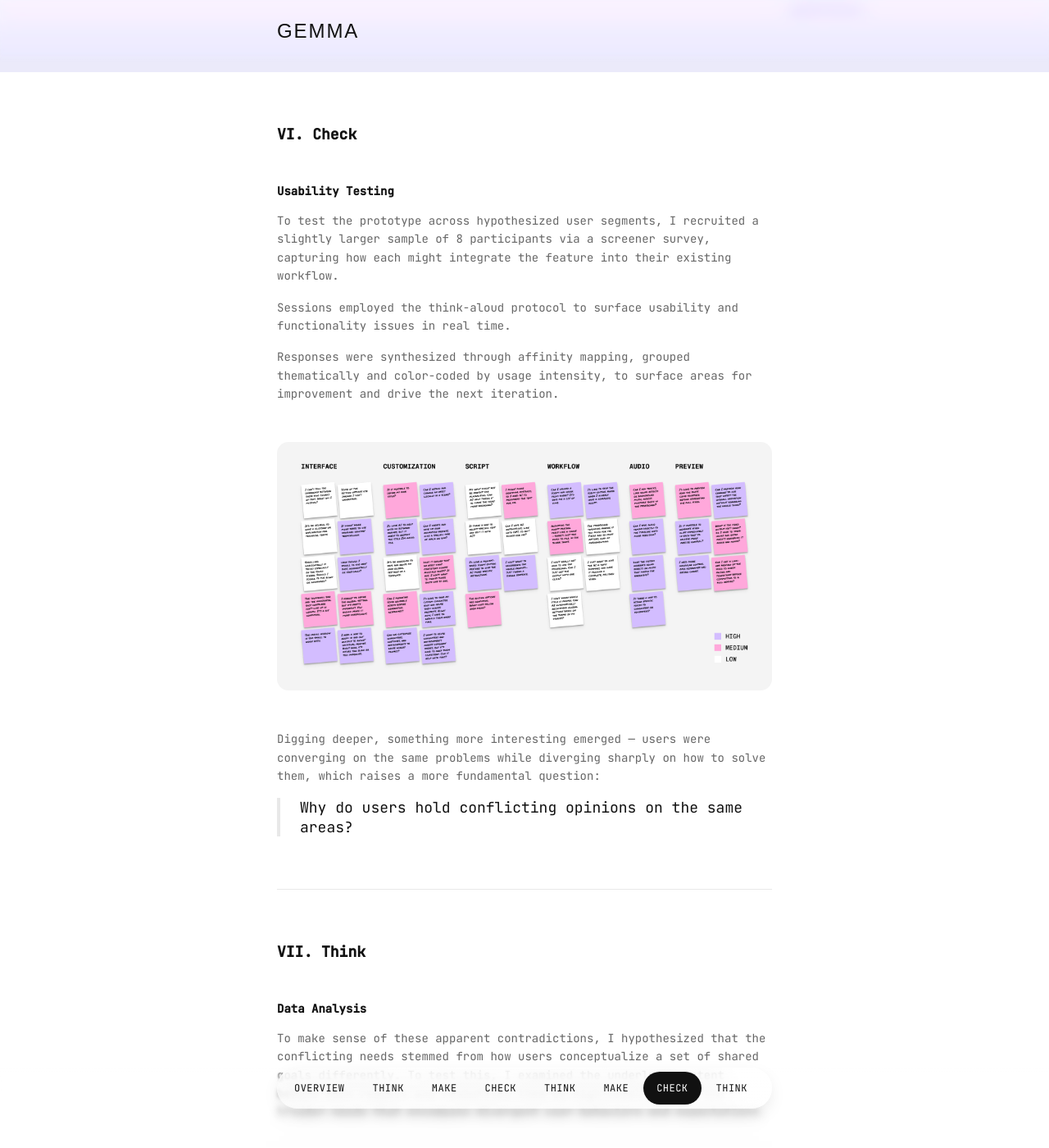
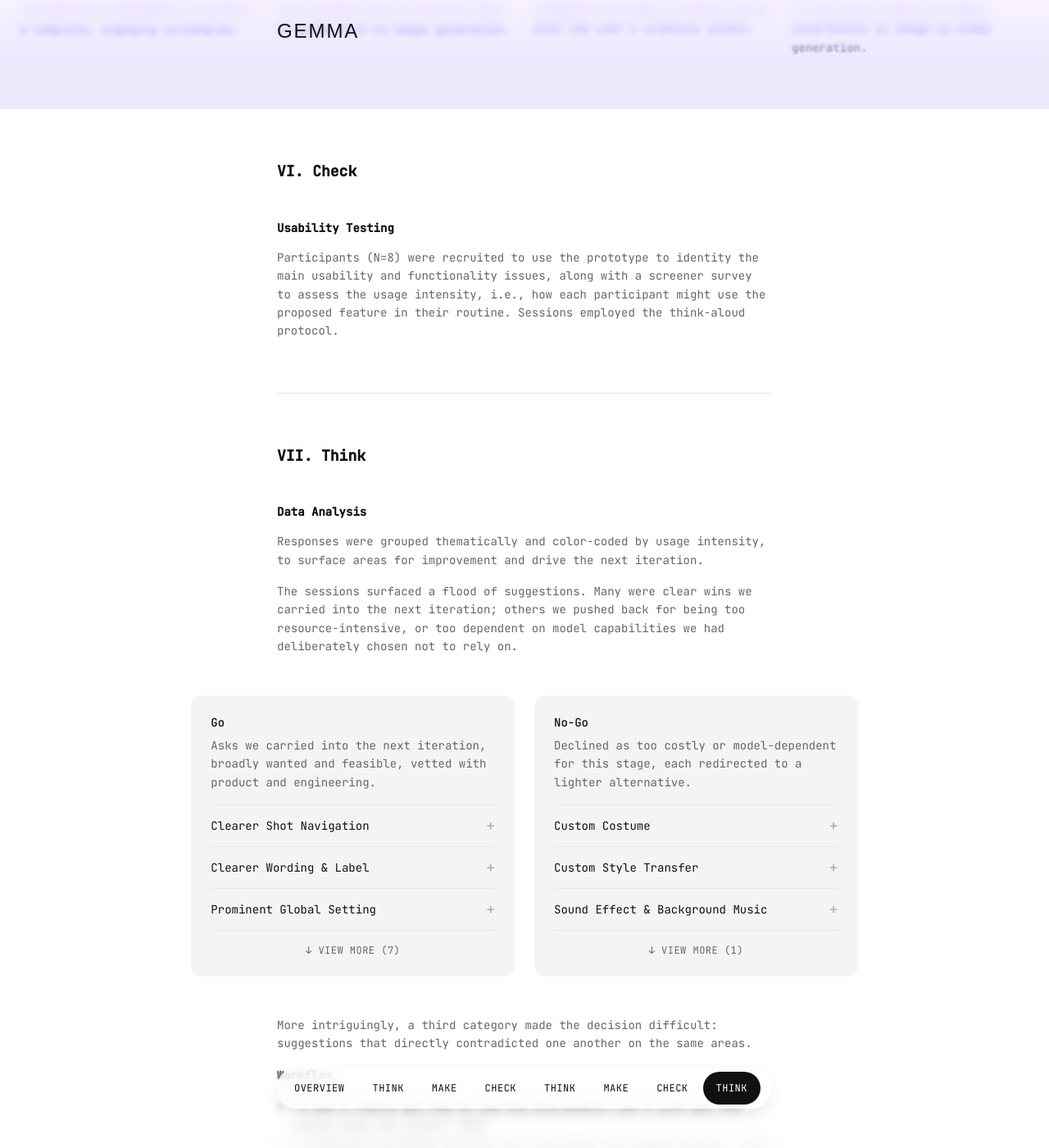
Before and after one commit to azurestocking/azurestocking.github.io, a Jekyll site: the page built from _projects/agent-opus.html, in a window 1280 px wide and 1400 px high, scrolled down 11624 px. Shown: the whole window at 82% size. Built offline with Jekyll 4.4.1, drawn with Linux system fonts in a browser that asks for light colours; some web fonts are replaced; some of the changed text lies outside the part shown.

Commit message:
Restructure Data Analysis: Go/No-Go accordions + conflict quotes
Split usability-testing analysis into a Go / No-Go card pair (collapsible
accordions) plus a third "conflicting suggestions" list quoting verbatim
participant stickers. Tighten Check/Think copy (N=6, N=8), and drop the
now-redundant col-start/col-span classes from content h2 headings.

Co-Authored-By: Claude Opus 4.8 (1M context) <noreply@anthropic.com>
Claude-Session: https://claude.ai/code/session_01MikppSM7uA4USoMtaEjy1Z

```diff
--- a/_projects/agent-opus.html
+++ b/_projects/agent-opus.html
@@ -37,7 +37,7 @@ tools:
 <section>
     <div class="grid">
         <div class="col-start-4 col-span-6">
-            <h2 class="col-start-4 col-span-6 no-index">Overview</h2>
+            <h2 class="no-index">Overview</h2>
             <h3 class="np">Background</h3>
             <p>In Q2 2024, the company was a pre-Series A startup specialized in AI-powered video captioning and repurposing. Existing users were asking for text-to-video generation, a capability that naturally complements the current product, and the recent advances in generative AI had made this feature seem both timely and technically feasible.</p>
             <p>This potentially valuable yet loosely defined opportunity needed to be validated and conceptualized quickly and affordably, before securing leadership buy-in and diverting core production efforts.</p>
@@ -199,7 +199,7 @@ tools:
 <section>
     <div class="grid">
         <div class="col-start-4 col-span-6">
-            <h2 class="col-start-4 col-span-6">Think</h2>
+            <h2>Think</h2>
             <h3>Market Analysis</h3>
             <p>Based on my initial observations of the market, I formed a hypothesis: leading players appeared to focus on generating impressive but disjointed video clips, placing less emphasis on connecting them into structured narrative, which positions themselves more as tools for visual experimentation and asset creation.</p>
             <p>To test it, I identified key players across the production cycle and established a set of criteria to evaluate their narrative capabilities.</p>
@@ -341,7 +341,7 @@ tools:
 <section>
     <div class="grid">
         <div class="col-start-4 col-span-6">
-            <h2 class="col-start-4 col-span-6">Make</h2>
+            <h2>Make</h2>
             <h3>Wireframe</h3>
             <p>How to translate those features into concrete interface paradigms and interaction patterns? I created exploratory sketches that lead two distinct directions.</p>
         </div>
@@ -370,9 +370,9 @@ tools:
 <section>
     <div class="grid">
         <div class="col-start-4 col-span-6">
-            <h2 class="col-start-4 col-span-6">Check</h2>
+            <h2>Check</h2>
             <h3>Concept Testing</h3>
-            <p>Which direction to take? I facilitated a cross-functional stakeholder meeting to walk through annotated sketches and evaluate its viability with designers, engineers, product managers, and some other specialists.</p>
+            <p>Which direction to take? I facilitated a cross-functional stakeholder meeting (N=6) to walk through annotated sketches and evaluate its viability with designers, engineers, product managers, and some other specialists.</p>
         </div>
     </div>
 </section>
@@ -384,9 +384,9 @@ tools:
 <section>
     <div class="grid">
         <div class="col-start-4 col-span-6">
-            <h2 class="col-start-4 col-span-6">Think</h2>
+            <h2>Think</h2>
             <h3>Data Analysis</h3>
-            <p>I used affinity mapping to reorganize stakeholder feedback by theme, revealing shared concerns across roles and informing the direction moving forward.</p>
+            <p>Designers and engineers were initially excited about the node-based interface, but we still had reservations about its viability. I used affinity mapping to reorganize stakeholder feedback by theme, revealing shared concerns across roles and informing the direction moving forward.</p>
         </div>
 
         <div class="col-start-4 col-span-6">
@@ -432,7 +432,7 @@ tools:
         </div>
 
         <div class="col-start-4 col-span-6">
-            <p>The affinity mapping revealed that implementing a node-based architecture would require substantial engineering refactoring, raising critical concerns across three dimensions:</p>
+            <p>It revealed that implementing a node-based architecture would require substantial engineering refactoring, raising critical concerns across three dimensions:</p>
         </div>
 
         <div class="flex-row col-start-3 col-span-8">
@@ -466,7 +466,7 @@ tools:
 <section>
     <div class="grid">
         <div class="col-start-4 col-span-6">
-            <h2 class="col-start-4 col-span-6">Make</h2>
+            <h2>Make</h2>
             <h3>Prototype</h3>
             <div class="p">We introduced an intermediary step of text-to-image generation to stabilize the creative workflow, enabling users to preview keyframes and iterate on their sequence, timing, and narrative logic in areas where models typically fall short.</div>
         </div>
@@ -509,22 +509,9 @@ tools:
 <section>
     <div class="grid">
         <div class="col-start-4 col-span-6">
-            <h2 class="col-start-4 col-span-6">Check</h2>
+            <h2>Check</h2>
             <h3>Usability Testing</h3>
-            <p>To test the prototype across hypothesized user segments, I recruited a slightly larger sample of 8 participants via a screener survey, capturing how each might integrate the feature into their existing workflow.</p>
-            <p>Sessions employed the think-aloud protocol to surface usability and functionality issues in real time.</p>
-            <p>Responses were synthesized through affinity mapping, grouped thematically and color-coded by usage intensity, to surface areas for improvement and drive the next iteration.</p>
-        </div>
-
-        <figure class="col-start-4 col-span-6">
-            <div class="image-container">
-                <img src="{{ '/images/agent-opus/usability-testing-2.png' | relative_url }}" loading="lazy">
-            </div>
-        </figure>
-
-        <div class="col-start-4 col-span-6">
-            <p>Digging deeper, something more interesting emerged — users were converging on the same problems while diverging sharply on how to solve them, which raises a more fundamental question:</p>
-            <blockquote>Why do users hold conflicting opinions on the same areas?</blockquote>
+            <p>Participants (N=8) were recruited to use the prototype to identity the main usability and functionality issues, along with a screener survey to assess the usage intensity, i.e., how each participant might use the proposed feature in their routine. Sessions employed the think-aloud protocol.</p>
         </div>
     </div>
 </section>
@@ -536,10 +523,114 @@ tools:
 <section>
     <div class="grid">
         <div class="col-start-4 col-span-6">
-            <h2 class="col-start-4 col-span-6">Think</h2>
+            <h2>Think</h2>
             <h3>Data Analysis</h3>
-            <p>To make sense of these apparent contradictions, I hypothesized that the conflicting needs stemmed from how users conceptualize a set of shared goals differently. To test this, I examined the underlying intent behind each request and reshuffled them by high-level goals — the broader needs that encompass divergent user behaviors and expectations.</p>
+            <p>Responses were grouped thematically and color-coded by usage intensity, to surface areas for improvement and drive the next iteration.</p>
+            <p>The sessions surfaced a flood of suggestions. Many were clear wins we carried into the next iteration; others we pushed back for being too resource-intensive, or too dependent on model capabilities we had deliberately chosen not to rely on.</p>
         </div>
+
+        <div class="card col-start-3 col-span-4">
+            <h5>Go</h5>
+            <p>Asks we carried into the next iteration, broadly wanted and feasible, vetted with product and engineering.</p>
+            <div class="accordion" data-collapse="3">
+                <details class="accordion-item">
+                    <summary>Clearer Shot Navigation</summary>
+                    <p>Horizontal scrolling felt awkward, especially on touch; users wanted a clear, consistent way to move between shots.</p>
+                </details>
+                <details class="accordion-item">
+                    <summary>Clearer Wording & Label</summary>
+                    <p>Text and control labels read as ambiguous; users wanted clearer distinctions and labels that explain themselves.</p>
+                </details>
+                <details class="accordion-item">
+                    <summary>Prominent Global Setting</summary>
+                    <p>The global setting was easy to miss and should stand out.</p>
+                </details>
+                <details class="accordion-item">
+                    <summary>Larger Editing Modal</summary>
+                    <p>The modal window felt too small to work in comfortably.</p>
+                </details>
+                <details class="accordion-item">
+                    <summary>Intuitive, Precise Zoom</summary>
+                    <p>Zooming to adjust individual frames was too slow and imprecise.</p>
+                </details>
+                <details class="accordion-item">
+                    <summary>Reusable Global Asset</summary>
+                    <p>Customize characters and scenes once and reuse them across shots and projects, instead of rebuilding them every time.</p>
+                </details>
+                <details class="accordion-item">
+                    <summary>Custom Global Setting</summary>
+                    <p>Save preferred global settings and reapply them as a template.</p>
+                </details>
+                <details class="accordion-item">
+                    <summary>AI-Assisted Script Editing</summary>
+                    <p>Edit the script with AI, like selecting specific text, tweaking a single sentence, or giving prompt-based instructions instead of regenerating everything.</p>
+                </details>
+                <details class="accordion-item">
+                    <summary>Simpler Script Breakdown</summary>
+                    <p>Breaking the script into shots and filling in blank ones felt like a chore; users wanted the parsing step to take far less manual effort.</p>
+                </details>
+                <details class="accordion-item">
+                    <summary>Generate Keyframe in Place</summary>
+                    <p>Generate each shot's keyframe right in the storyboard instead of a separate step, for immediate and precise control.</p>
+                </details>
+            </div>
+        </div>
+
+        <div class="card col-start-7 col-span-4">
+            <h5>No-Go</h5>
+            <p>Declined as too costly or model-dependent for this stage, each redirected to a lighter alternative.</p>
+            <div class="accordion" data-collapse="3">
+                <details class="accordion-item">
+                    <summary>Custom Costume</summary>
+                    <p>Customize costumes and outfits and reuse them consistently across shots.</p>
+                </details>
+                <details class="accordion-item">
+                    <summary>Custom Style Transfer</summary>
+                    <p>Define and apply a personal visual style, beyond the presets on offer.</p>
+                </details>
+                <details class="accordion-item">
+                    <summary>Sound Effect & Background Music</summary>
+                    <p>Generate sound effect and music tracks across shots, sync them precisely to the timeline and match the narrative.</p>
+                </details>
+                <details class="accordion-item">
+                    <summary>Custom Character Voice</summary>
+                    <p>Assign customized voices to specific characters or voiceovers.</p>
+                </details>
+            </div>
+        </div>
+
+        <div class="col-start-4 col-span-6">
+            <p>More intriguingly, a third category made the decision difficult: suggestions that directly contradicted one another on the same areas.</p>
+            <p><b>Workflow</b></p>
+            <ul>
+                <li>"I don't really get how to use the storyboard. Can I just get the output with one click?" (P2)</li>
+                <li>"I need more granular control over keyframes and easing curves." (P5)</li>
+            </ul>
+            <p><b>Terminology</b></p>
+            <ul>
+                <li>"Some of the setting options use jargon I don't understand." (P1)</li>
+                <li>"It might make more sense to use standard industry terminology." (P5)</li>
+                <li>"It'd be helpful to have a glossary or explanation for technical terms." (P7)</li>
+            </ul>
+            <p>Users were converging on the same problems while diverging sharply on how to solve them, which raises a more fundamental question:</p>
+            <p>Why did users disagree?</p>
+        </div>
+    </div>
+</section>
+
+<section>
+    <div class="grid">
+        <div class="col-start-4 col-span-6">
+            <h3>Data Analysis</h3>
+            <p>To make sense of the contradiction, I made a hypothesis that the conflicting needs stemmed from how users conceptualize a set of shared goals differently.</p>
+            <p>To test this, I examined the underlying intent behind each request and reshuffled them by high-level goals, i.e., the broader needs that encompass divergent user behaviors and expectations.</p>
+        </div>
+
+        <figure class="col-start-4 col-span-6">
+            <div class="image-container">
+                <img src="{{ '/images/agent-opus/usability-testing-2.png' | relative_url }}" loading="lazy">
+            </div>
+        </figure>
 
         <figure class="col-start-4 col-span-6">
             <div class="image-container">
@@ -642,7 +733,7 @@ tools:
 <section>
     <div class="grid">
         <div class="col-start-4 col-span-6">
-            <h2 class="col-start-4 col-span-6">Make</h2>
+            <h2>Make</h2>
             <h3>Prototype</h3>
             <div class="p">
                 We improved clarity and workflow efficiency through both structural and functional enhancements, including a redesigned layout, surfaced global settings, and centralized asset control to support faster, more consistent generation.
@@ -745,7 +836,7 @@ tools:
 <section>
     <div class="grid">
         <div class="col-start-4 col-span-6">
-            <h2 class="col-start-4 col-span-6">Check</h2>
+            <h2>Check</h2>
             <h3>Usability Testing</h3>
             <p>The updated prototype underwent testing with 5 additional participants, and their responses were grouped by <b>thematic categories</b> to identify areas for improvement.</p>
         </div>
@@ -765,7 +856,7 @@ tools:
 <section>
     <div class="grid">
         <div class="col-start-4 col-span-6">
-            <h2 class="col-start-4 col-span-6">Think</h2>
+            <h2>Think</h2>
             <h3>Data Analysis</h3>
             <p>The testing pointed to new areas for improvement, and a closer look at the responses revealed something unexpected: several responses didn't fit any known category of high-level goals, surfacing an unstated one.</p>
         </div>
@@ -789,7 +880,7 @@ tools:
 <section>
     <div class="grid">
         <div class="col-start-4 col-span-6">
-            <h2 class="col-start-4 col-span-6">Make</h2>
+            <h2>Make</h2>
             <h3>Prototype</h3>
             <div class="p">
                 We incorporated transparency as a new evaluation lens while continuing to improve core usability through fine-grained refinements, including domain-specific text enhancement, clarified interface hierarchy and interaction logic, and more informative iteration support.
@@ -930,7 +1021,7 @@ tools:
 <section>
     <div class="grid">
         <div class="col-start-4 col-span-6">
-            <h2 class="col-start-4 col-span-6">Check</h2>
+            <h2>Check</h2>
             <h3 class="np">Success Metric</h3>
             <p>Full implementation would be a major, resource-intensive undertaking requiring leadership buy-in and broader organizational alignment — none of which were in place yet. With that in mind, I proactively defined success metrics to ensure the design's impact could be rigorously evaluated once the product was ready to ship:</p>
         </div>
@@ -982,7 +1073,7 @@ tools:
 <section>
     <div class="grid">
         <div class="col-start-4 col-span-6">
-            <h2 class="col-start-4 col-span-6 no-index">Retrospect</h2>
+            <h2 class="no-index">Retrospect</h2>
             <h3 class="np">Hindsight</h3>
             <p>The company has successfully raised $30M in Series A in August 2024 and $20M in Series B in March 2025, but ultimately shipped a fully automated, standalone product narrowly tailored to faceless creators in September 2025, rather than the human-collaborative, integrated feature serving both user segments I had proposed.</p>
             <p>The major differences in design and business strategy reflect a strategic pivot toward a broader, lower-friction market amid intensifying competition, trading craft and control for speed, scale, and a stronger investor narrative.</p>
```
